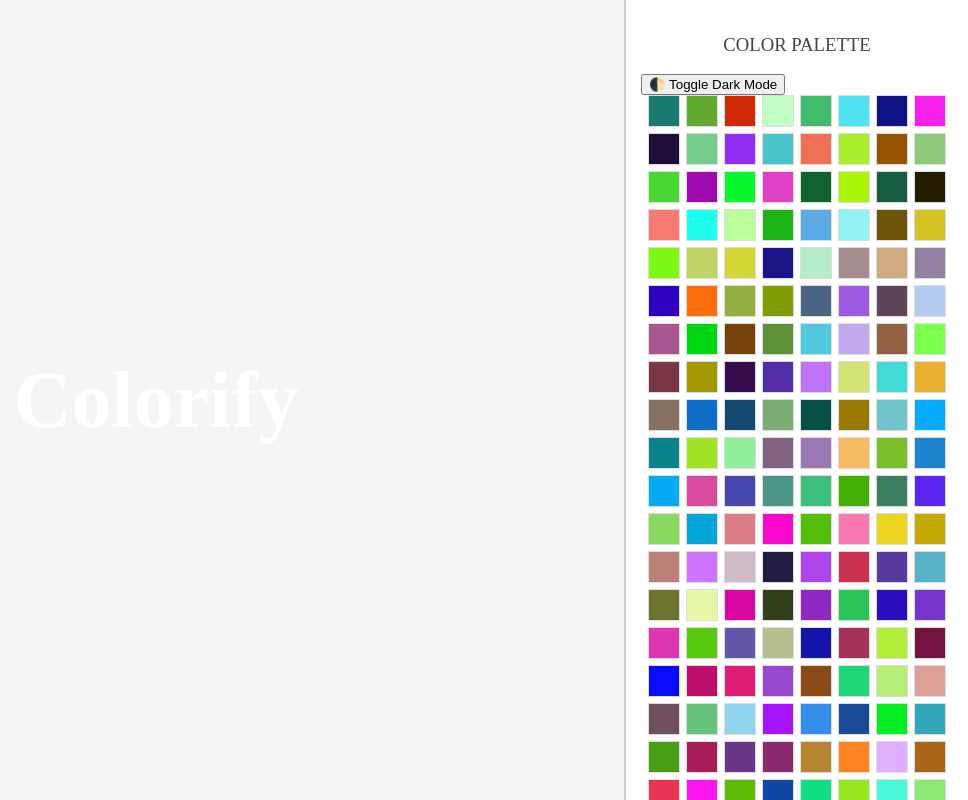
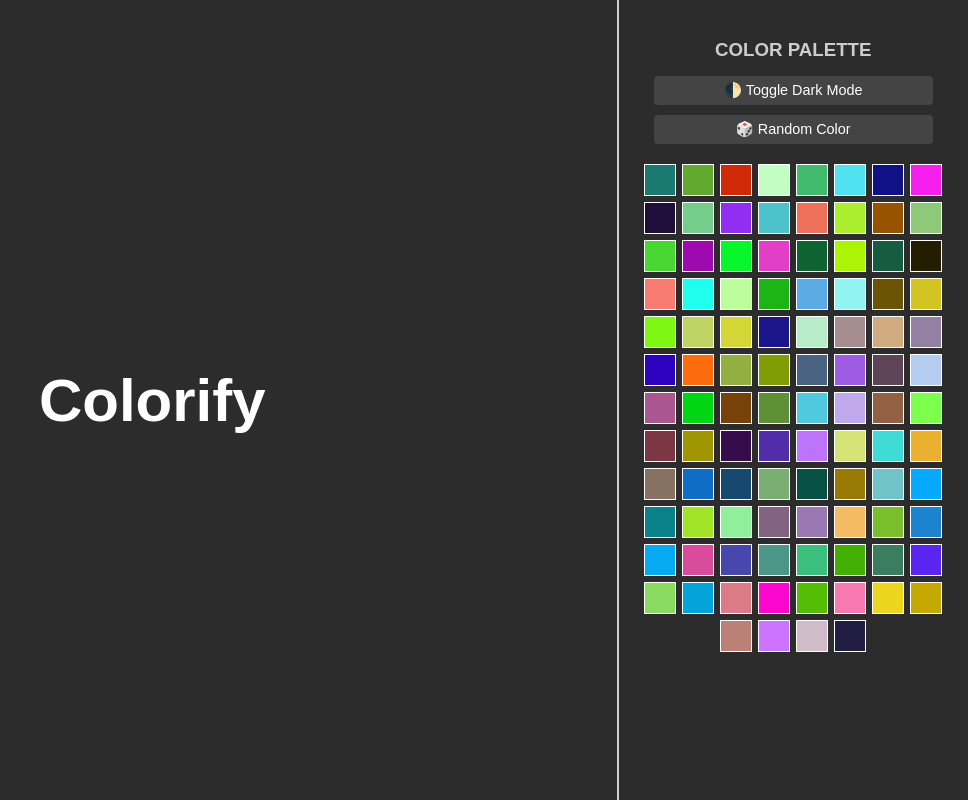
Before and after one commit to navneett123/colorify, a website: page public/index.html in a window 1280 px wide. Both pictures are taken after a click on the button "🌓 Toggle Dark Mode". Shown: the whole page, without its empty margins (312-1280 px from the left). Drawn offline with Linux system fonts and the light colour scheme.

Commit message:
adding feature random hex

```diff
--- a/public/index.html
+++ b/public/index.html
@@ -1,22 +1,30 @@
 <!DOCTYPE html>
 <html lang="en">
 <head>
-    <meta charset="UTF-8">
-    <title>Colorify</title>
-    <link rel="stylesheet" href="styles.css">
+  <meta charset="UTF-8" />
+  <meta name="viewport" content="width=device-width, initial-scale=1.0" />
+  <title>Colorify</title>
+  <link rel="stylesheet" href="styles.css" />
 </head>
 <body>
-    <div class="container">
-        <div class="main-ui" id="main">
-            <h1>Colorify</h1>
-        </div>
-        <div class="divider"></div>
-        <div class="palette">
-            <h3>COLOR PALETTE</h3>
-            <button id="toggle-dark">🌓 Toggle Dark Mode</button>
-            <div class="swatch-grid" id="palette"></div>
-        </div>
-    </div>
-    <script src="script.js"></script>
+  <div class="container">
+    <!-- Main display area -->
+    <section class="main-ui" id="main">
+      <h1>Colorify</h1>
+    </section>
+
+    <!-- Divider line -->
+    <div class="divider"></div>
+
+    <!-- Color palette area -->
+    <aside class="palette">
+      <h3>COLOR PALETTE</h3>
+      <button id="toggle-dark" aria-label="Toggle Dark Mode">🌓 Toggle Dark Mode</button>
+      <button id="random-color" aria-label="Random Hex Color">🎲 Random Color</button>
+      <div class="swatch-grid" id="palette"></div>
+    </aside>
+  </div>
+
+  <script src="script.js"></script>
 </body>
 </html>
--- a/public/script.js
+++ b/public/script.js
@@ -1,6 +1,7 @@
 const palette = document.getElementById('palette');
 const main = document.getElementById('main');
 const toggleBtn = document.getElementById('toggle-dark');
+const randomBtn = document.getElementById('random-color');
 
 let isDark = false;
 
@@ -14,6 +15,7 @@ function generateHexColors(count) {
 }
 
 function createPalette(colors) {
+  palette.innerHTML = ''; // clear old swatches
   colors.forEach(color => {
     const swatch = document.createElement('div');
     swatch.className = 'swatch';
@@ -28,13 +30,17 @@ function createPalette(colors) {
   });
 }
 
-// Generate swatches
-const hexColors = generateHexColors(192);
-createPalette(hexColors);
+// Initial swatches
+createPalette(generateHexColors(100));
 
-// Toggle dark mode
+// Toggle Dark Mode
 toggleBtn.addEventListener('click', () => {
   isDark = !isDark;
   document.body.classList.toggle('dark', isDark);
-    main.style.color = isDark ? '#fff' : '#333';
 });
+
+// Random Color (set one random color as background)
+randomBtn.addEventListener('click', () => {
+  const randomColor = generateHexColors(1)[0];
+  main.style.backgroundColor = randomColor;
+});
--- a/public/styles.css
+++ b/public/styles.css
@@ -2,11 +2,15 @@ body {
   margin: 0;
   background-color: #eaeaea;
   transition: background-color 0.3s ease;
+  font-family: sans-serif;
 }
+
 .container {
   display: flex;
   height: 100vh;
 }
+
+/* LEFT: Main UI */
 .main-ui {
   flex: 3;
   background-color: #f5f5f5;
@@ -15,53 +19,36 @@ body {
   align-items: center;
   font-size: 2.5rem;
   color: #333;
+  transition: background-color 0.3s ease;
 }
 
+/* MIDDLE: Divider */
 .divider {
   width: 2px;
   background-color: #ccc;
 }
+
+/* RIGHT: Palette panel */
 .palette {
   flex: 1;
-    padding: 15px;
+  padding: 20px;
+  background: #fff;
+  display: flex;
+  flex-direction: column;
+  align-items: center;
   overflow-y: auto;
-    background: #fff;
 }
 
 .palette h3 {
-    text-align: center;
-    font-weight: 500;
+  font-weight: 600;
   color: #444;
+  margin-bottom: 10px;
 }
 
-.swatch-grid {
-    display: flex;
-    flex-wrap: wrap;
-    gap: 6px;
-    justify-content: center;
-}
-.swatch {
-    width: 30px;
-    height: 30px;
-    cursor: pointer;
-    border: 1px solid #ddd;
-}
-
-.swatch:hover {
-    transform: scale(1.1);
-/* Dark mode */
-body.dark {
-    background-color: #1e1e1e;
-}
-body.dark .main-ui {
-    color: #fff;
-}
-body.dark .swatch {
-    border: 1px solid #fff;
-/* Toggle Button */
-#toggle-dark {
-    display: block;
-    margin: 0 auto 12px auto;
+/* Buttons */
+#toggle-dark,
+#random-color {
+  margin: 5px 0;
   padding: 6px 12px;
   background-color: #444;
   color: white;
@@ -70,31 +57,48 @@ body.dark .swatch {
   font-size: 0.9rem;
   cursor: pointer;
   transition: background-color 0.3s ease;
+  width: 90%;
 }
 
-#toggle-dark:hover {
+#toggle-dark:hover,
+#random-color:hover {
   background-color: #222;
 }
 
-/* Dark Mode Styles */
+/* Swatch Grid */
+.swatch-grid {
+  display: flex;
+  flex-wrap: wrap;
+  gap: 6px;
+  justify-content: center;
+  margin-top: 15px;
+}
+
+.swatch {
+  width: 30px;
+  height: 30px;
+  cursor: pointer;
+  border: 1px solid #ddd;
+  transition: transform 0.2s;
+}
+.swatch:hover {
+  transform: scale(1.1);
+}
+
+/* DARK MODE */
 body.dark {
   background-color: #1e1e1e;
 }
-
 body.dark .main-ui {
+  background-color: #2c2c2c;
   color: #fff;
 }
-
 body.dark .palette {
   background-color: #2c2c2c;
 }
-
 body.dark .palette h3 {
   color: #ccc;
 }
-
 body.dark .swatch {
   border: 1px solid #fff;
 }
-}
-}
```
Lines whose indentation alone changed are shown as unchanged.
